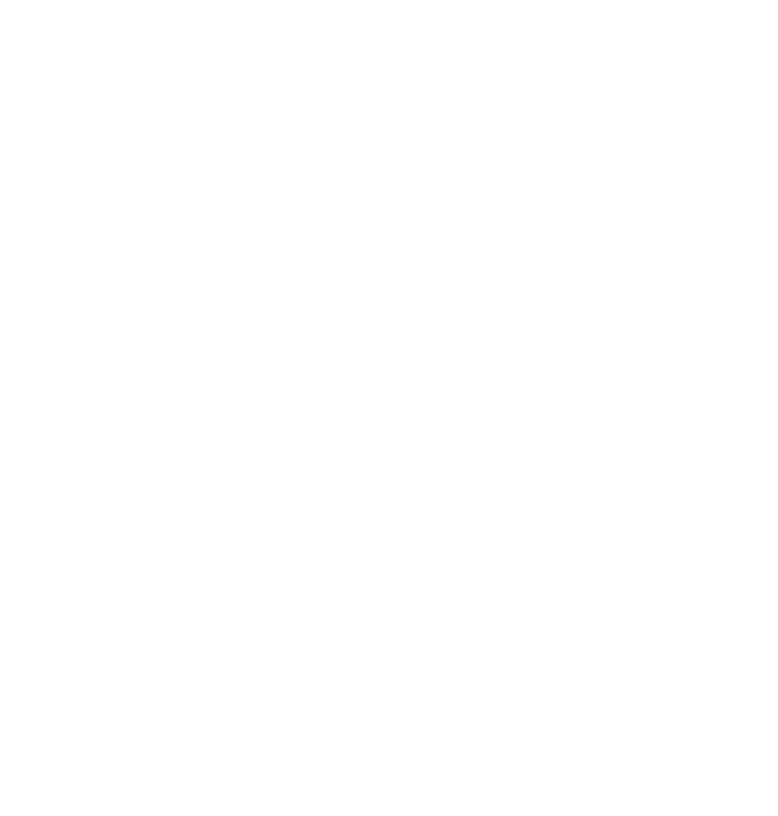
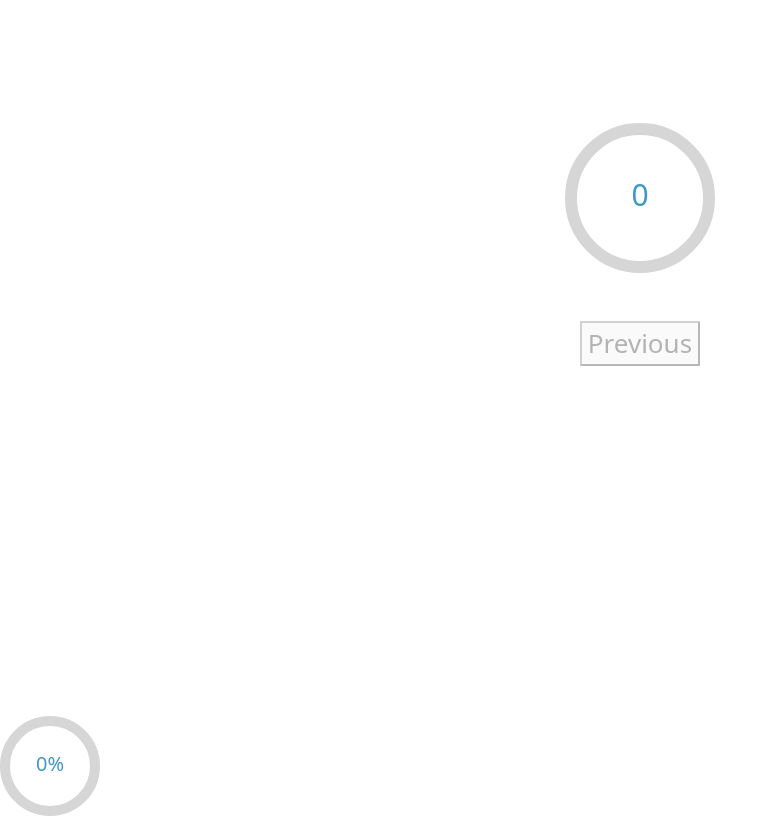
Before and after one commit to Ramkrishna1179/use-context, a React (Create React App) app: page / in a window 1280 px wide. Shown: the part 940-1756 px from the top of the page, without its empty margins (0-778 px from the left). Before the commit the page ends 800 px from the top, so only its background shows below. Built offline with nearby package versions, Linux system fonts and the light colour scheme.

Commit message:
tried to create circular progress bar

```diff
--- a/package.json
+++ b/package.json
@@ -8,6 +8,7 @@
     "@testing-library/user-event": "^13.5.0",
     "bootstrap": "^5.2.3",
     "react": "^18.2.0",
+    "react-circular-progressbar": "^2.1.0",
     "react-dom": "^18.2.0",
     "react-scripts": "5.0.1",
     "web-vitals": "^2.1.4"
--- a/src/App.js
+++ b/src/App.js
@@ -4,7 +4,9 @@
 import CompD from "./CompD";
 import CompA from "./CompA";
 import CompE from "./CompE";
+import Slider from "./useReducer/slider";
 import Counter from './useReducer/reduce1'
+import CircularProgress from "./useReducer/slider1";
 import '../node_modules/bootstrap/dist/css/bootstrap.min.css'
 const Value = createContext();
 function App(props) {
@@ -21,6 +23,15 @@
       <br />
       <br />
       <Counter />
+      <br />
+      <br />
+      <br />
+      <Slider />
+      <br />
+      <br />
+      <br />
+      <br />
+      <CircularProgress />
     </div>
   );
 }
--- /dev/null
+++ b/src/useReducer/slider.css
@@ -0,0 +1,44 @@
+/* .spinner{
+  display: flex;
+  text-align: center;
+  border :8px solid grey;
+  border-radius: 50%;;
+  border-top:  8px solid blue;
+  width: 80px;
+  height : 80px;
+  animation: 3s linear 0s 3 spinner;
+transition: 1s lenear;
+}
+.spinner:hover{
+transform: rotate(360deg);
+}
+@keyframes spinner{
+0%{
+  transform: rotate(0deg);
+}
+25%{
+  transform: rotate(270deg);
+  border-top-color:red ;
+}
+100%{
+  transform: rotate(360deg);
+}
+} */
+.app {
+  height: 100vh;
+  display: flex;
+  flex-direction: column;
+  justify-content: center;
+  align-items: center;
+}
+.progress-container {
+  height: 150px;
+  width: 150px;
+}
+.action-container {
+  display: flex;
+  gap: 15px;
+}
+.action-container button {
+  font-size: 26px;
+}
--- /dev/null
+++ b/src/useReducer/slider.jsx
@@ -0,0 +1,42 @@
+import React, { useState } from "react";
+
+import { CircularProgressbar } from "react-circular-progressbar";
+
+import "react-circular-progressbar/dist/styles.css";
+import "./slider.css";
+
+export default function Slider() {
+  const [step, setStep] = useState(0);
+  const [count, setCount] = useState(0);
+  // Progress from 0 to 100
+  var progress = step > 0 ? step / 1 : 0;
+  // Status from "Stopped" to "Done"
+  var percentage = 100 * progress;
+  // /var status = step > 0 ? (step < 1 ? "In Progress" : "Done") : "Stopped"
+  const handleNext = () => {
+    debugger;
+    setStep(step + 1);
+  };
+
+  const handlePrevious = () => {
+    debugger;
+    // event.target.style.strokeDashoffset="1px"
+
+    setStep(step - 1);
+  };
+  return (
+    <div className="app">
+      <div className="progress-container m-5" onClick={handleNext}>
+        <CircularProgressbar value={percentage} text={`${step}`} />
+      </div>
+
+      <div className="action-container">
+        <button onClick={handlePrevious} disabled={step === 0}>
+          Previous
+        </button>
+      </div>
+    </div>
+  );
+}
+// <h1>Step {step}</h1>
+// <h2>Status: {status}</h2>
--- /dev/null
+++ b/src/useReducer/slider1.css
@@ -0,0 +1,32 @@
+.circular-progress-container {
+  width: 100px;
+  height: 100px;
+  position: relative;
+  cursor: pointer;
+}
+
+.circular-progress {
+  width: 100px;
+  height: 100px;
+}
+
+.background {
+  fill: none;
+  stroke: #ddd;
+  stroke-width: 5;
+}
+
+.progress {
+  fill: none;
+  stroke: #007bff;
+  stroke-width: 5;
+  stroke-linecap: round;
+  stroke-dasharray: 0 283;
+  transition: stroke-dasharray 0.5s ease-in-out;
+}
+
+.count {
+  font-size: 24px;
+  text-anchor: middle;
+  dominant-baseline: middle;
+}
--- /dev/null
+++ b/src/useReducer/slider1.jsx
@@ -0,0 +1,33 @@
+import { CircularProgressbar, buildStyles } from 'react-circular-progressbar';
+import 'react-circular-progressbar/dist/styles.css';
+import { useState } from 'react';
+
+function CircularProgress() {
+  const [count, setCount] = useState(0);
+
+  const handleClick = () => {
+    setCount((count + 1) % 101);
+  };
+
+  return (
+    <div style={{ width: '100px', height: '100px' }} onClick={handleClick} strokeWidth={10}>
+      <CircularProgressbar
+        value={count}
+        text={`${count}%`}
+        strokeWidth={10}
+        styles={buildStyles({
+          strokeLinecap: 'butt',
+          pathTransitionDuration: 0.5,
+          pathColor: '#3E98C7',
+          textColor: '#3E98C7',
+          trailColor: '#d6d6d6',
+          backgroundColor: '#3e98c780',
+        })}
+
+      />
+    </div>
+  );
+}
+
+
+export default CircularProgress
```
Also changed, not shown: src/useReducer/reduce1.jsx (+2 -6 lines), 1 other file (tests, documents, lock files or other folders).
